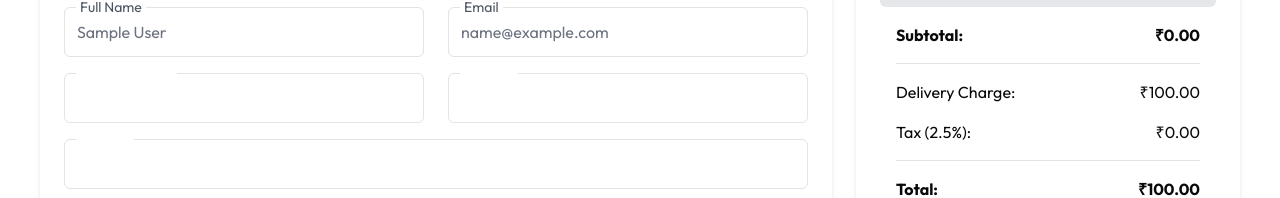
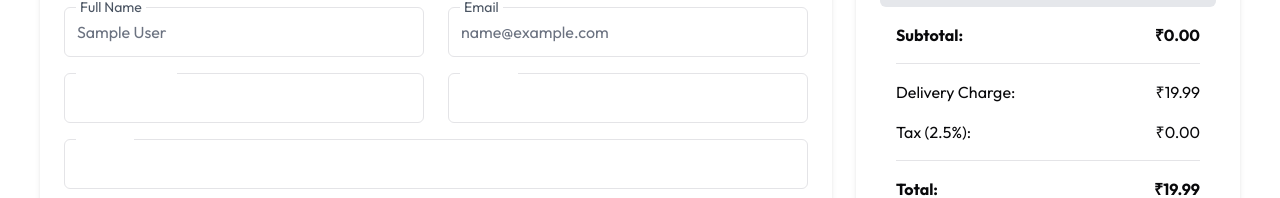
Before and after one commit to Thivaghar004/BASkIT_front_end, a Next.js app: page /checkout in a window 1280 px wide. Shown: the part 249-447 px from the top of the page. Built offline with nearby package versions, Linux system fonts and the light colour scheme; no server answers; sample sign-in values are in the browser's storage.

Commit message:
Grocery delivery app

```diff
--- a/app/(auth)/checkout/page.jsx
+++ b/app/(auth)/checkout/page.jsx
@@ -80,7 +80,7 @@ function Checkout() {
   }
 
   // Calculate delivery charge and tax
-  const deliveryCharge = 100 // Example fixed delivery charge
+  const deliveryCharge = 19.99 // Example fixed delivery charge
   const taxRate = 0.025 // 2.5% tax rate
   const subtotal = totalPrice
   const tax = subtotal * taxRate
```
